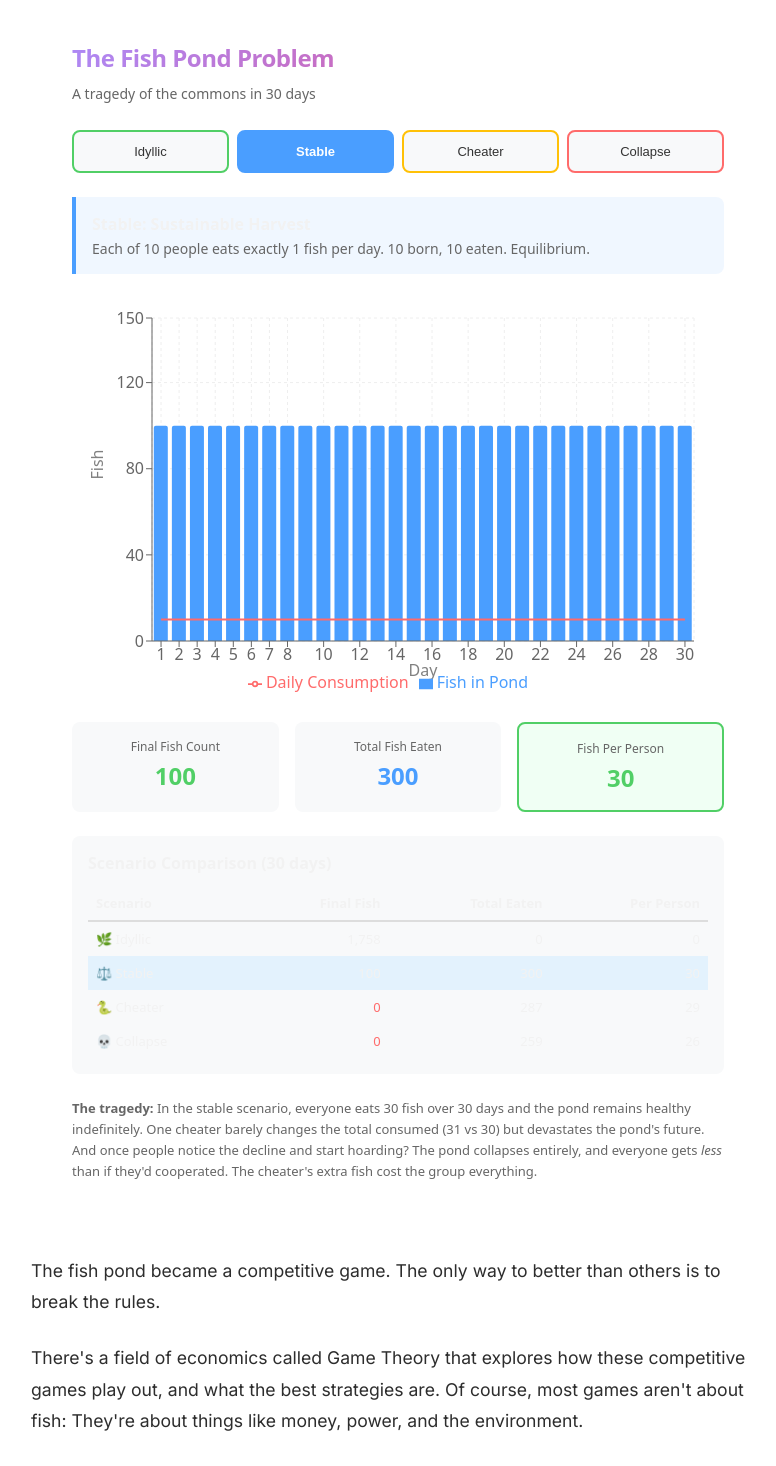
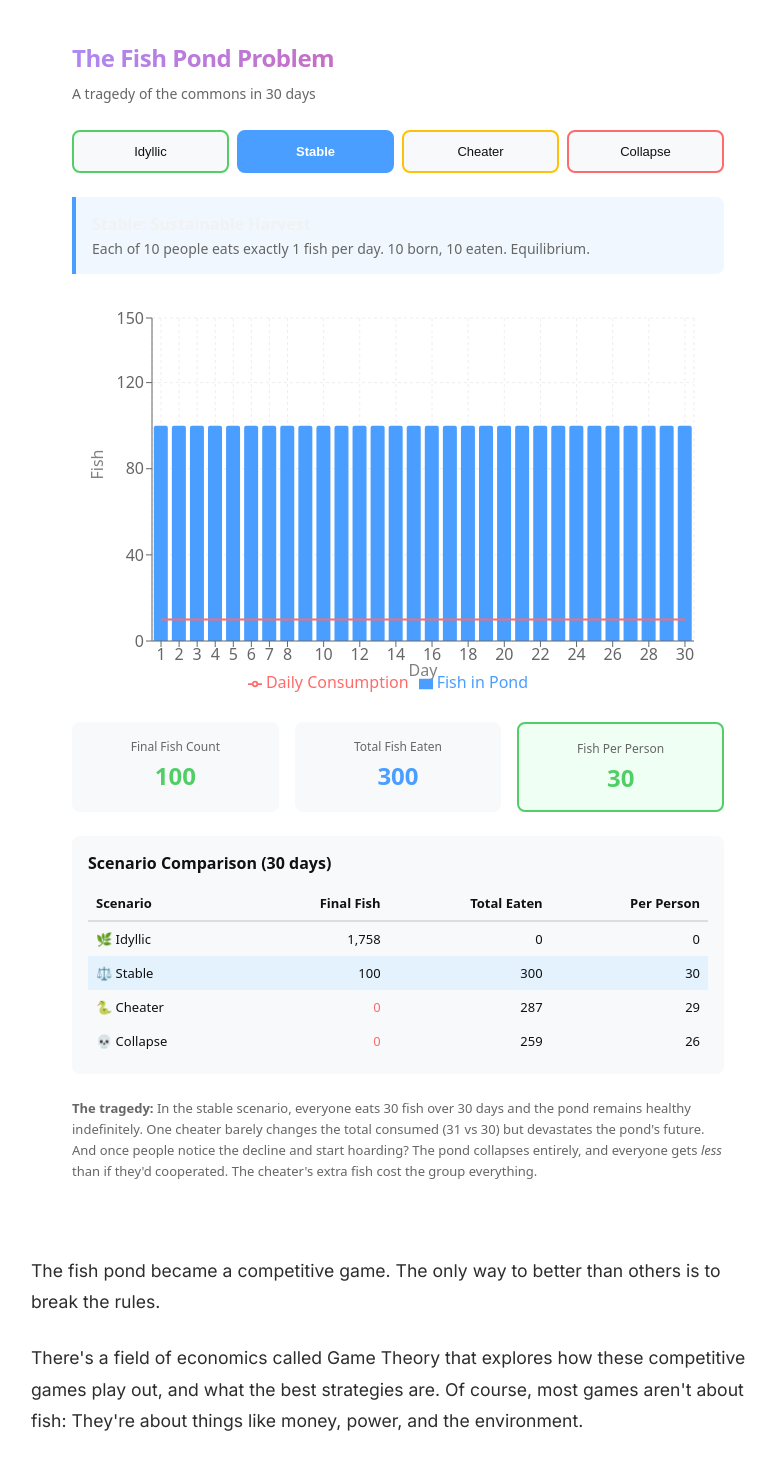
Before and after one commit to alistaircroll/Uncooperative, a Next.js app: page /about in a window 1280 px wide. Shown: the part 1160-2626 px from the top of the page, without its empty margins (242-1018 px from the left). Built offline with nearby package versions, Linux system fonts and the light colour scheme.

Commit message:
Darken text in About page artifacts for better readability

```diff
--- a/src/components/FishPondSimulation.tsx
+++ b/src/components/FishPondSimulation.tsx
@@ -154,7 +154,7 @@ export default function FishPondSimulation() {
                         style={{
                             padding: '12px 8px',
                             backgroundColor: scenario === key ? val.color : '#f8f9fa',
-                            color: scenario === key ? 'white' : '#333',
+                            color: scenario === key ? 'white' : '#111',
                             border: `2px solid ${val.color}`,
                             borderRadius: '8px',
                             cursor: 'pointer',
@@ -192,7 +192,7 @@ export default function FishPondSimulation() {
                     marginBottom: '24px'
                 }}>
                     <div>
-                        <label style={{ display: 'block', fontSize: '13px', fontWeight: '500', marginBottom: '6px' }}>
+                        <label style={{ display: 'block', fontSize: '13px', fontWeight: '700', marginBottom: '6px', color: '#111' }}>
                             Panic Threshold: {panicThreshold} fish
                         </label>
                         <input
@@ -208,7 +208,7 @@ export default function FishPondSimulation() {
                         </div>
                     </div>
                     <div>
-                        <label style={{ display: 'block', fontSize: '13px', fontWeight: '500', marginBottom: '6px' }}>
+                        <label style={{ display: 'block', fontSize: '13px', fontWeight: '700', marginBottom: '6px', color: '#111' }}>
                             Panic Multiplier: {panicMultiplier}x consumption
                         </label>
                         <input
@@ -323,10 +323,11 @@ export default function FishPondSimulation() {
                 padding: '16px',
                 backgroundColor: '#f8f9fa',
                 borderRadius: '8px',
-                marginBottom: '24px'
+                marginBottom: '24px',
+                color: '#111'
             }}>
-                <div style={{ fontWeight: 'bold', marginBottom: '12px' }}>Scenario Comparison (30 days)</div>
-                <table style={{ width: '100%', fontSize: '13px', borderCollapse: 'collapse' }}>
+                <div style={{ fontWeight: 'bold', marginBottom: '12px', color: '#111' }}>Scenario Comparison (30 days)</div>
+                <table style={{ width: '100%', fontSize: '13px', borderCollapse: 'collapse', color: '#111' }}>
                     <thead>
                         <tr style={{ borderBottom: '2px solid #ddd' }}>
                             <th style={{ textAlign: 'left', padding: '8px' }}>Scenario</th>
--- a/src/components/OptimalExtraction.tsx
+++ b/src/components/OptimalExtraction.tsx
@@ -254,7 +254,7 @@ export default function OptimalExtraction() {
                 borderRadius: '8px'
             }}>
                 <div>
-                    <label style={{ display: 'block', fontSize: '13px', fontWeight: '500', marginBottom: '6px' }}>
+                    <label style={{ display: 'block', fontSize: '13px', fontWeight: '700', marginBottom: '6px', color: '#111' }}>
                         Extraction Per Player: ${extractionPerPlayer.toFixed(1)}M
                     </label>
                     <input
@@ -272,7 +272,7 @@ export default function OptimalExtraction() {
                 </div>
 
                 <div>
-                    <label style={{ display: 'block', fontSize: '13px', fontWeight: '500', marginBottom: '6px' }}>
+                    <label style={{ display: 'block', fontSize: '13px', fontWeight: '700', marginBottom: '6px', color: '#111' }}>
                         Number of Players: {players}
                     </label>
                     <input
@@ -286,7 +286,7 @@ export default function OptimalExtraction() {
                 </div>
 
                 <div>
-                    <label style={{ display: 'block', fontSize: '13px', fontWeight: '500', marginBottom: '6px' }}>
+                    <label style={{ display: 'block', fontSize: '13px', fontWeight: '700', marginBottom: '6px', color: '#111' }}>
                         Starting Treasury: ${startingTreasury}M
                     </label>
                     <input
@@ -301,7 +301,7 @@ export default function OptimalExtraction() {
                 </div>
 
                 <div>
-                    <label style={{ display: 'block', fontSize: '13px', fontWeight: '500', marginBottom: '6px' }}>
+                    <label style={{ display: 'block', fontSize: '13px', fontWeight: '700', marginBottom: '6px', color: '#111' }}>
                         Interest Rate: {interestRate}%
                     </label>
                     <input
@@ -315,7 +315,7 @@ export default function OptimalExtraction() {
                 </div>
 
                 <div>
-                    <label style={{ display: 'block', fontSize: '13px', fontWeight: '500', marginBottom: '6px' }}>
+                    <label style={{ display: 'block', fontSize: '13px', fontWeight: '700', marginBottom: '6px', color: '#111' }}>
                         Max Extraction: ${maxExtraction}M
                     </label>
                     <input
@@ -333,7 +333,7 @@ export default function OptimalExtraction() {
                 </div>
 
                 <div>
-                    <label style={{ display: 'block', fontSize: '13px', fontWeight: '500', marginBottom: '6px' }}>
+                    <label style={{ display: 'block', fontSize: '13px', fontWeight: '700', marginBottom: '6px', color: '#111' }}>
                         Number of Turns: {turns}
                     </label>
                     <input
```
